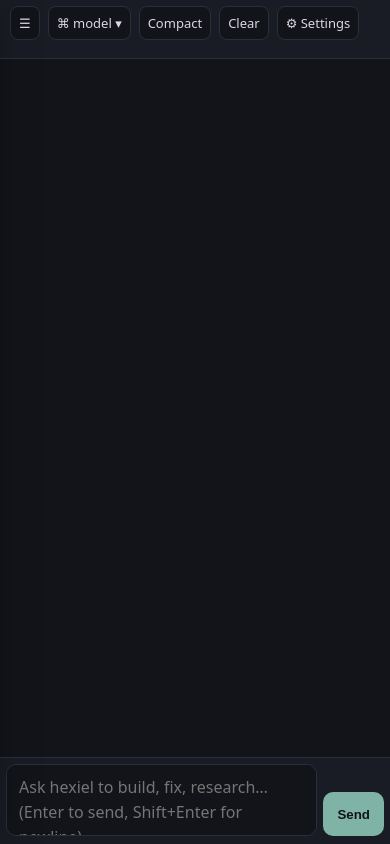
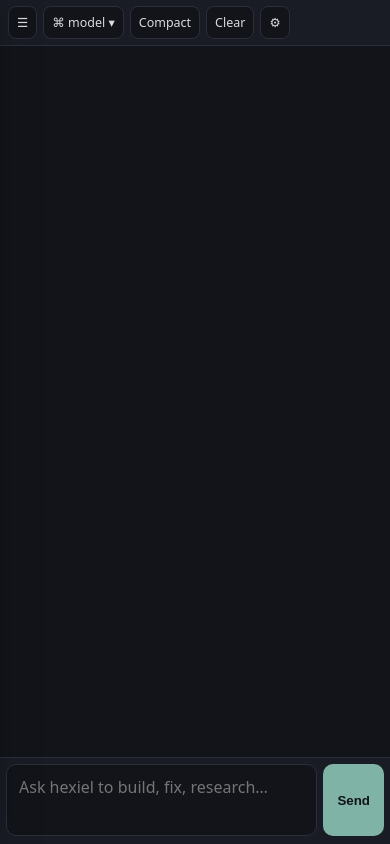
Before and after one commit to JKagiDesigns-LLC/hexiel, a plain HTML site: page hexiel/web/index.html in a window 390 px wide. Drawn offline with Linux system fonts and the light colour scheme; files that its build step writes are made by us from their sources; no server answers; files whose address does not match are found by name.

Commit message:
Remote web UI: ellipsized header labels, tighter one-row topbar, roomier mobile input
Long model names, todo badges and the context label now end in an ellipsis
(clipped by overflow, full text on the button's title / label title) instead
of wrapping the header into a tall block; the topbar keeps its buttons on one
row on phones with the settings action gear-only; the mobile composer gets a
64px input while a short one-line placeholder stands in for the desktop hint
row, whose browser tip is no longer needed there.

```diff
--- a/hexiel/web/app.js
+++ b/hexiel/web/app.js
@@ -293,7 +293,9 @@ function applyStatus(status) {
                 (status.auto_mode === "all" ? " · AUTO-APPROVE ALL" :
                  status.auto_mode === "except-commits" ? " · auto-approve (asks before commits)" : "");
   $("#ctx-label").textContent = label;
+  $("#ctx-label").title = label;              // hover/long-press reads the whole string
   $("#todo-badge").textContent = status.todo || "";
+  $("#todo-badge").title = status.todo || "";
   updateSendButton();
 }
 
@@ -674,6 +676,12 @@ checkUpdate();
 if (location.hash === "#settings") $("#settings-btn").click();
 if (location.hash === "#models") openPicker();
 
+// on phones the desktop hint row is hidden, so keep the placeholder itself short
+// (it fits the smaller textarea instead of being clipped mid-sentence)
+if (matchMedia("(max-width: 760px)").matches) {
+  $("#input").placeholder = "Ask hexiel to build, fix, research…";
+}
+
 
 // ---------------------------------------------------------------- /remote-control sign-in
 function closeRemoteLogin() { $("#remote-back").classList.remove("show"); $("#remote-password").value = ""; }
--- a/hexiel/web/index.html
+++ b/hexiel/web/index.html
@@ -27,7 +27,7 @@
       <button id="model-btn" title="Switch model (lists what's available right now)">⌘ <span id="model-name">model</span> ▾</button>
       <button id="compact-btn" title="Summarize history now (replaces tokens)">Compact</button>
       <button id="clear-btn" title="Start a fresh conversation">Clear</button>
-      <button id="settings-btn" title="View and change settings">⚙ Settings</button>
+      <button id="settings-btn" title="View and change settings">⚙ <span>Settings</span></button>
       <button id="update-btn" style="display:none" title="Install the newest hexiel and restart"></button>
       <div class="spacer"></div>
       <div id="todo-badge" class="dim"></div>
--- a/hexiel/web/style.css
+++ b/hexiel/web/style.css
@@ -72,10 +72,15 @@ body {
   cursor: pointer;
 }
 #topbar button:hover, #topbar select:hover { border-color: var(--accent); }
+#topbar button { flex-shrink: 0; }             /* labels never wrap; see #model-btn */
+#model-btn { overflow: hidden; text-overflow: ellipsis; white-space: nowrap;
+             min-width: 0; flex-shrink: 1; }   /* long model names end in …, not 3 lines */
 #menu-btn { display: none; font-size: 16px; line-height: 1; }
 #side-back { display: none; }
 #topbar .spacer { flex: 1; }
-#ctx-label { color: var(--text-dim); font-size: 12px; white-space: nowrap; }
+#ctx-label { color: var(--text-dim); font-size: 12px; white-space: nowrap;
+             min-width: 0; overflow: hidden; text-overflow: ellipsis; }
+#todo-badge { color: var(--text-dim); font-size: 12px; white-space: nowrap; }
 
 #chat { flex: 1; overflow-y: auto; padding: 18px 0 12px; scroll-behavior: smooth; }
 .msg { max-width: 860px; margin: 0 auto; padding: 4px 24px; }
@@ -292,14 +297,19 @@ body {
   body.side-open #side-back { opacity: 1; pointer-events: auto; }
   #menu-btn { display: inline-block; }
 
-  /* topbar: let it wrap instead of spilling off-screen; model name truncates */
-  #topbar { flex-wrap: wrap; gap: 6px 8px; padding: 6px 10px; min-width: 0;
+  /* topbar: one row of buttons, every long label ends in … (title text holds the full string) */
+  #topbar { flex-wrap: wrap; gap: 6px; padding: 6px 8px; min-width: 0;
             padding-top: max(6px, env(safe-area-inset-top)); }
-  #topbar button { padding: 7px 10px; font-size: 13px; border-radius: 8px; touch-action: manipulation; }
-  #model-btn { max-width: 46vw; }
-  #model-btn span { display: inline-block; vertical-align: bottom; max-width: 32vw;
-                    overflow: hidden; text-overflow: ellipsis; white-space: nowrap; }
-  #todo-badge, #ctx-label { width: 100%; text-align: right; font-size: 11px; }
+  #topbar button { padding: 6px 9px; font-size: 12.5px; border-radius: 8px; touch-action: manipulation;
+                   min-width: 0; overflow: hidden; text-overflow: ellipsis; white-space: nowrap;
+                   flex-shrink: 0; }
+  #model-btn { max-width: 34vw; }   /* truncates by itself; title keeps the full name */
+  #settings-btn { padding: 6px 8px; }
+  #settings-btn span { display: none; }        /* gear only; its title explains it */
+  #todo-badge { flex: 0 1 auto; min-width: 0; overflow: hidden; text-overflow: ellipsis;
+                white-space: nowrap; text-align: right; font-size: 11px; width: auto; }
+  #ctx-label { flex: 1 1 auto; min-width: 0; overflow: hidden; text-overflow: ellipsis;
+               white-space: nowrap; text-align: right; font-size: 11px; width: auto; }
 
   /* chat */
   #chat { padding: 12px 0 8px; }
@@ -311,9 +321,9 @@ body {
 
   /* composer: thumb-height targets, room for the keyboard, no iOS zoom */
   #composer { padding: 8px 10px calc(10px + env(safe-area-inset-bottom)); }
-  #composer .inner { gap: 6px; }
-  #input { font-size: 16px; min-height: 44px; max-height: 160px; padding: 10px 12px; }
-  #send { min-height: 44px; padding: 10px 14px; flex-shrink: 0; }
+  #composer .inner { gap: 6px; align-items: stretch; }
+  #input { font-size: 16px; min-height: 64px; max-height: 180px; padding: 10px 12px; }
+  #send { min-height: 64px; padding: 10px 14px; flex-shrink: 0; }
   #attached { max-width: 100%; }
   #slash-menu { width: min(820px, calc(100vw - 20px)); }
   #hint { display: none; }
```
